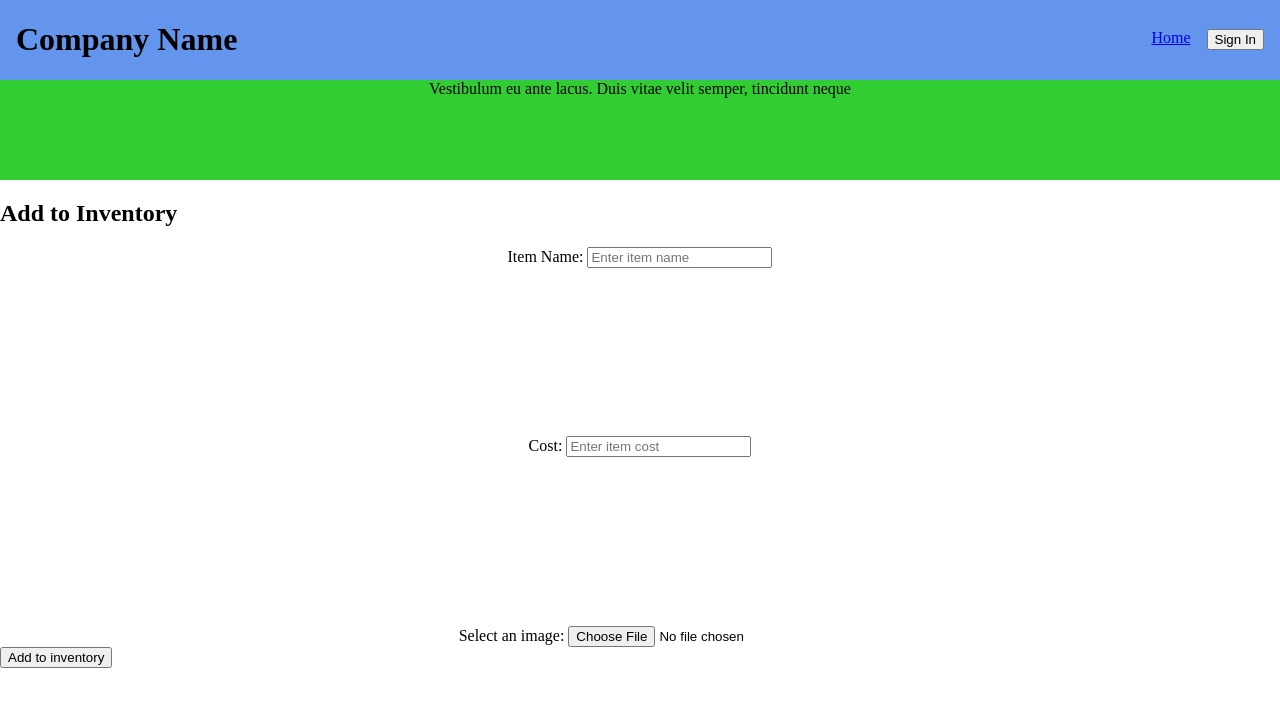
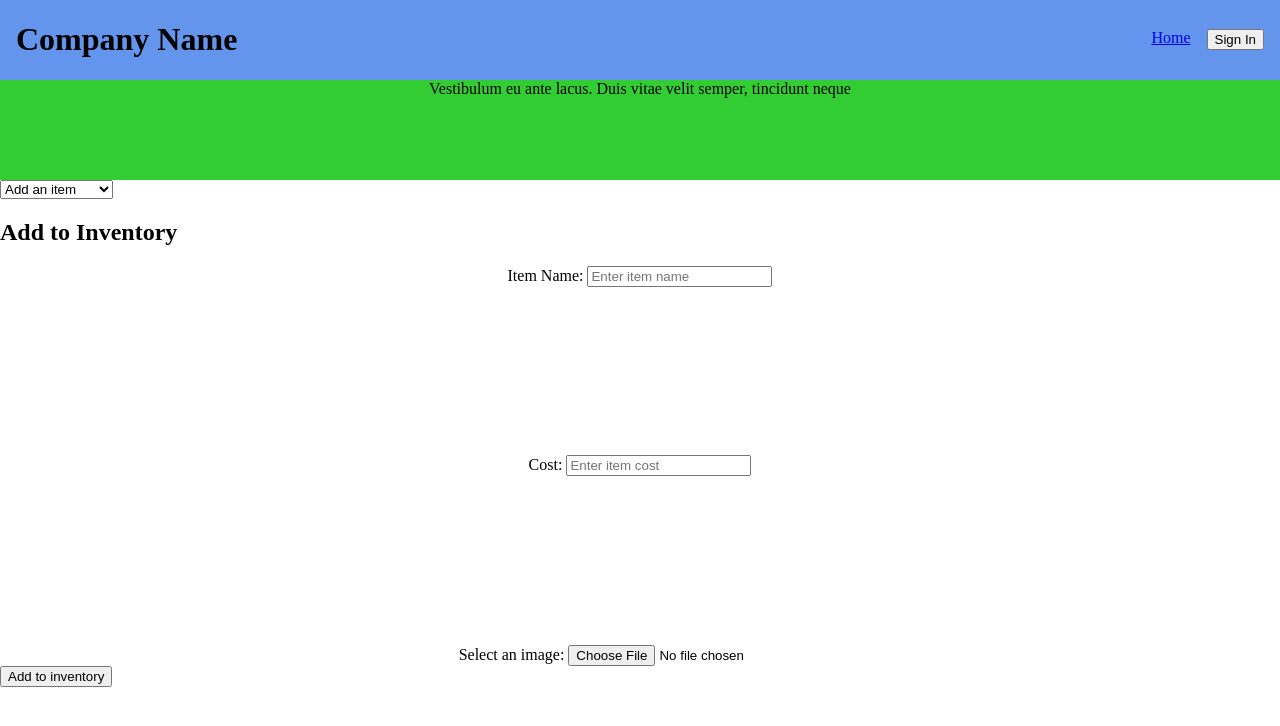
Before and after one commit to aaronlin986/webapp, a React (Create React App) app in the folder front-end/: page /admin/inventory in a window 1280 px wide. Shown: the top 726 px of the page. Built offline with nearby package versions, Linux system fonts and the light colour scheme; no server answers.

Commit message:
Created selector for updating inventory

```diff
--- a/front-end/src/components/InventoryUpdate.js
+++ b/front-end/src/components/InventoryUpdate.js
@@ -30,6 +30,11 @@ const InventoryUpdate = () => {
     return (
         <div>
             <Notification message={message}/>
+            <select>
+                <option>Add an item</option>
+                <option>Delete an item</option>
+                <option>Update an item</option>
+            </select>
             <h2>Add to Inventory</h2>
             <form>
                 <div className='info'>
```
